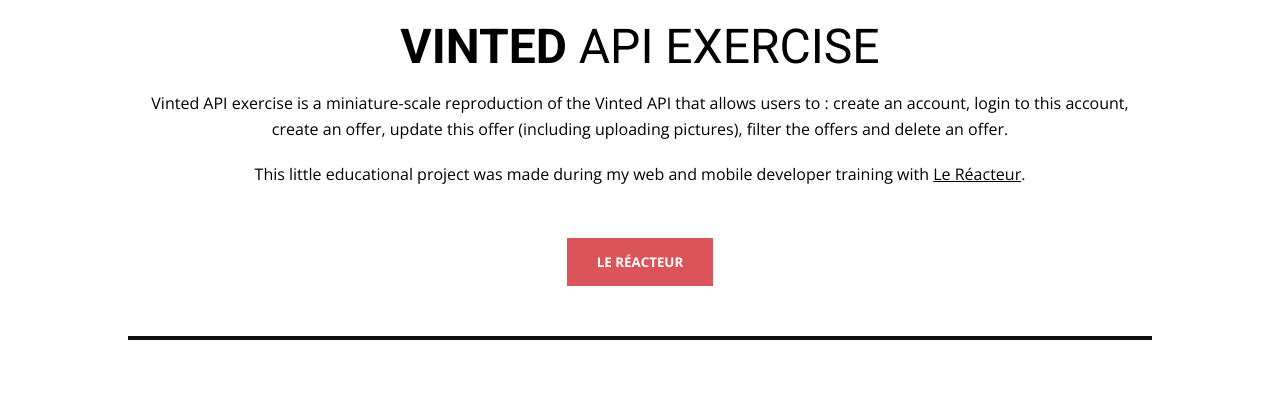
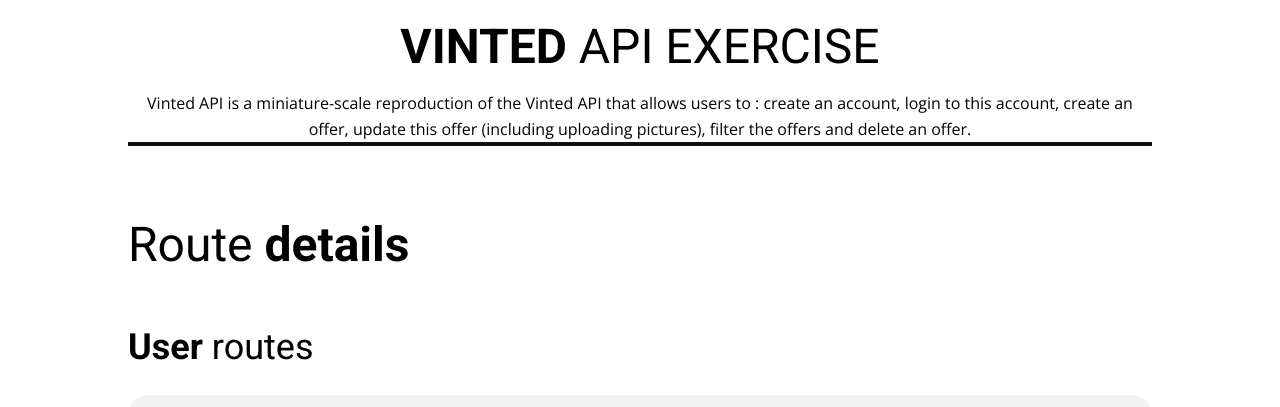
Before and after one commit to Remi-deronzier/vinted, a website: page integration/index.html in a window 1280 px wide. Shown: the part 357-764 px from the top of the page. Drawn offline with nearby package versions, Linux system fonts and the light colour scheme.

Commit message:
update doc

```diff
--- a/integration/index.html
+++ b/integration/index.html
@@ -40,21 +40,11 @@
         <div class="introduction">
           <h1 class="h2-presentation"><span>Vinted</span> API Exercise</h1>
           <p>
-            Vinted API exercise is a miniature-scale reproduction of the Vinted
+            Vinted API is a miniature-scale reproduction of the Vinted
             API that allows users to : create an account, login to this account,
             create an offer, update this offer (including uploading pictures),
             filter the offers and delete an offer.
           </p>
-          <p>
-            This little educational project was made during my web and mobile
-            developer training with <span>Le Réacteur</span>.
-          </p>
-          <button
-            type="button"
-            onclick="window.location.href='https://www.lereacteur.io';"
-          >
-            le réacteur
-          </button>
         </div>
         <h2 class="route">Route <span>details</span></h2>
         <!-- USER ROUTES -->
```
